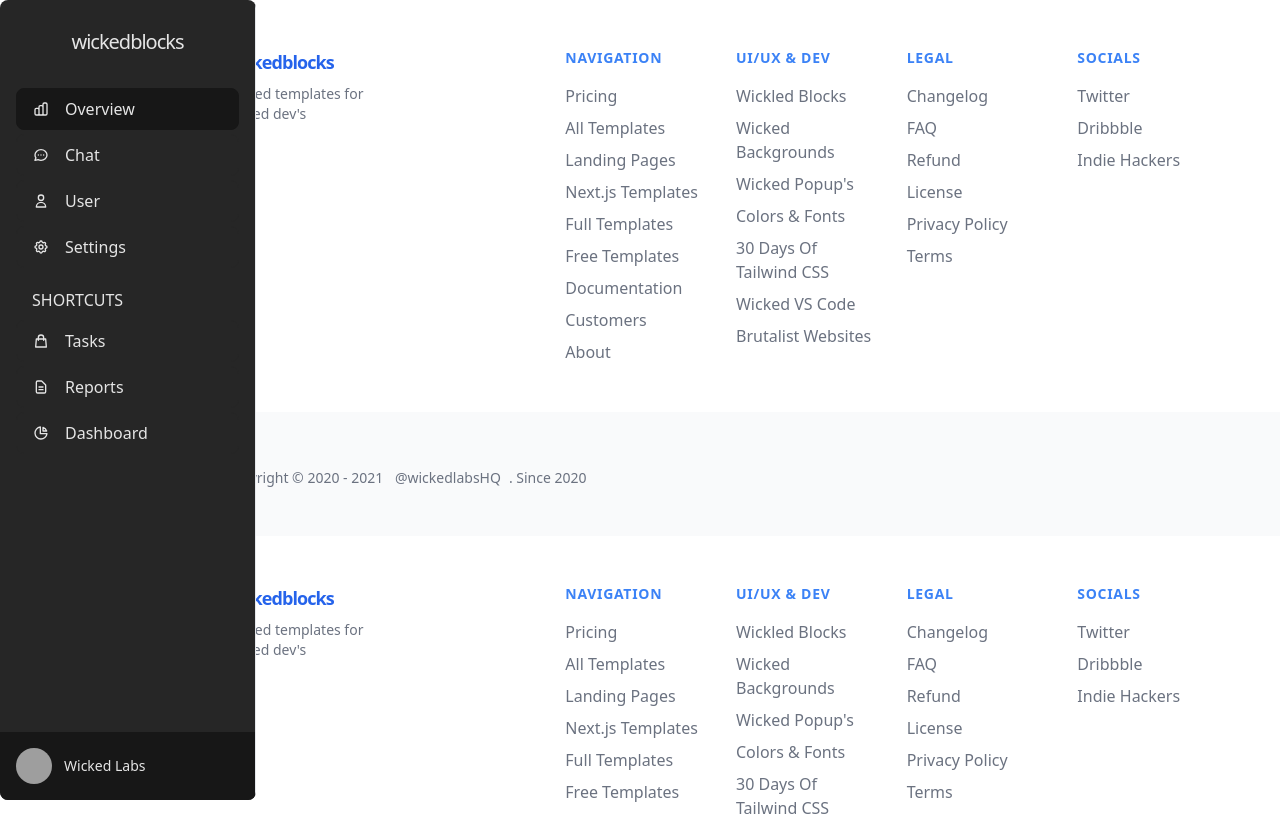
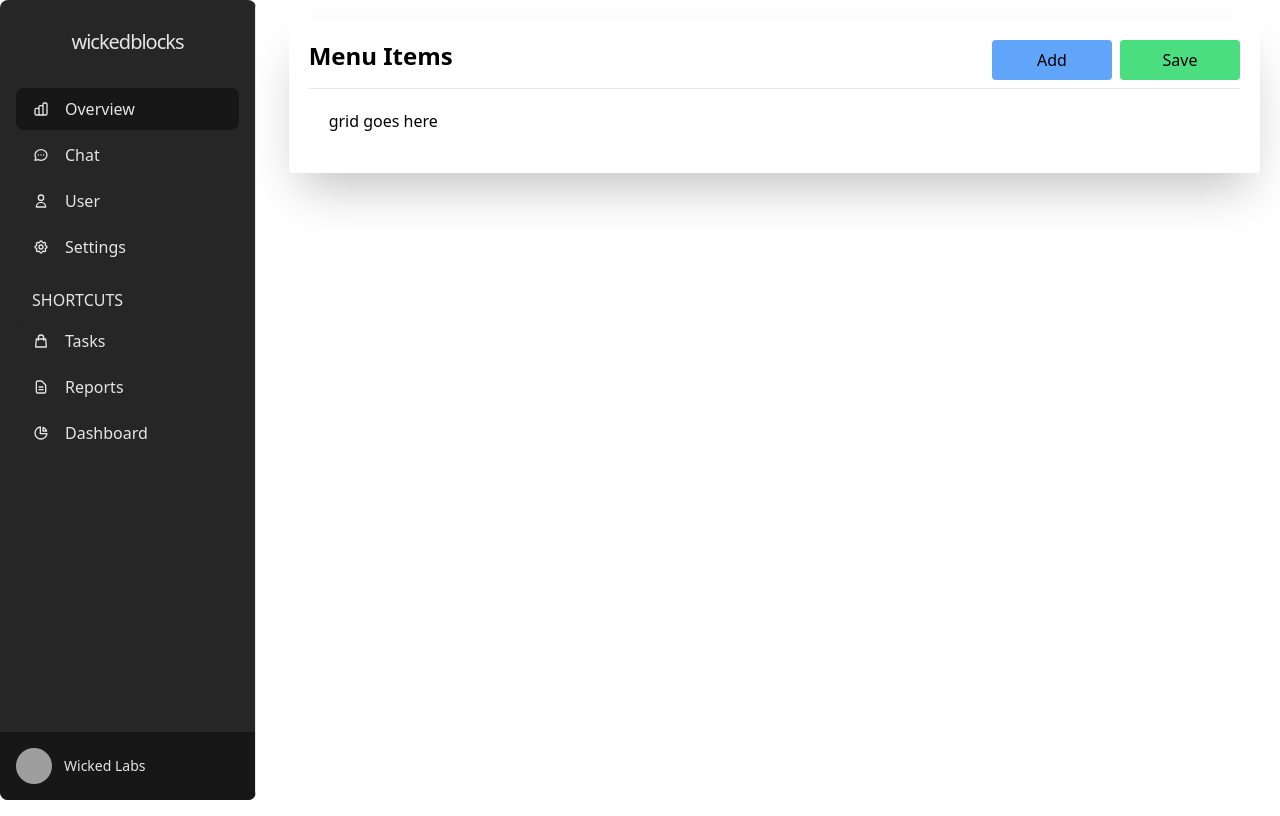
Before and after one commit to MikeyGInTheMorning/ux, a SvelteKit app: page / in a window 1280 px wide. Shown: the top 816 px of the page. Built offline with nearby package versions, Linux system fonts and the light colour scheme; grey boxes are pictures that could not be loaded.

Commit message:
cleared out unimportant and added card

```diff
--- /dev/null
+++ b/src/lib/components/card.svelte
@@ -0,0 +1,22 @@
+<script lang="ts">
+	export let title: string | undefined = undefined;
+
+	console.log(title);
+</script>
+
+<div class=" w-full p-5 ">
+	<div class="flex flex-col rounded shadow-2xl p-5">
+		{#if title !== undefined}
+			<div class="flex justify-between w-full">
+				<div class="mb-4 font-bold text-2xl">{title}</div>
+				<div>
+					<slot name="actions" />
+				</div>
+			</div>
+			<hr />
+		{/if}
+		<div class="flex flex-col w-full p-5 ">
+			<slot name="body" />
+		</div>
+	</div>
+</div>
--- a/src/routes/+page.svelte
+++ b/src/routes/+page.svelte
@@ -3,6 +3,7 @@
 	import Navbar from '$lib/components/navbar.svelte';
 	import 'uno.css';
 	import '@unocss/reset/tailwind.css';
+	import Card from '$lib/components/card.svelte';
 
 	// let cats: any[] = [];
 
@@ -17,19 +18,21 @@
 </script>
 
 <div class="h-100vh flex">
-	<div class="w-1/7vw">
+	<div class="w-85">
 		<div class="fixed">
 			<Navbar />
 		</div>
 	</div>
 	<div class="w-full">
-		<Footer />
-        <Footer />
-        <Footer />
-        <Footer />
-        <Footer />
-        <Footer />
-        <Footer />
-        <Footer />
+		<Card title="Menu Items">
+			<div class="flex gap-2" slot="actions">
+				<button class="bg-blue-400 hover:bg-blue-300 active:bg-blue-500 w-120px h-40px rounded raised">Add</button>
+				<button class="bg-green-400 hover:bg-green-300 active:bg-green-500 w-120px h-40px  rounded raised">Save</button>
+			</div>
+			<div class="flex flex-col w-full" slot="body">
+				grid goes here
+				<!-- <Footer /> -->
+			</div>
+		</Card>
 	</div>
 </div>
```
Also changed, not shown: src/routes/menuitems/+page.svelte (added).
